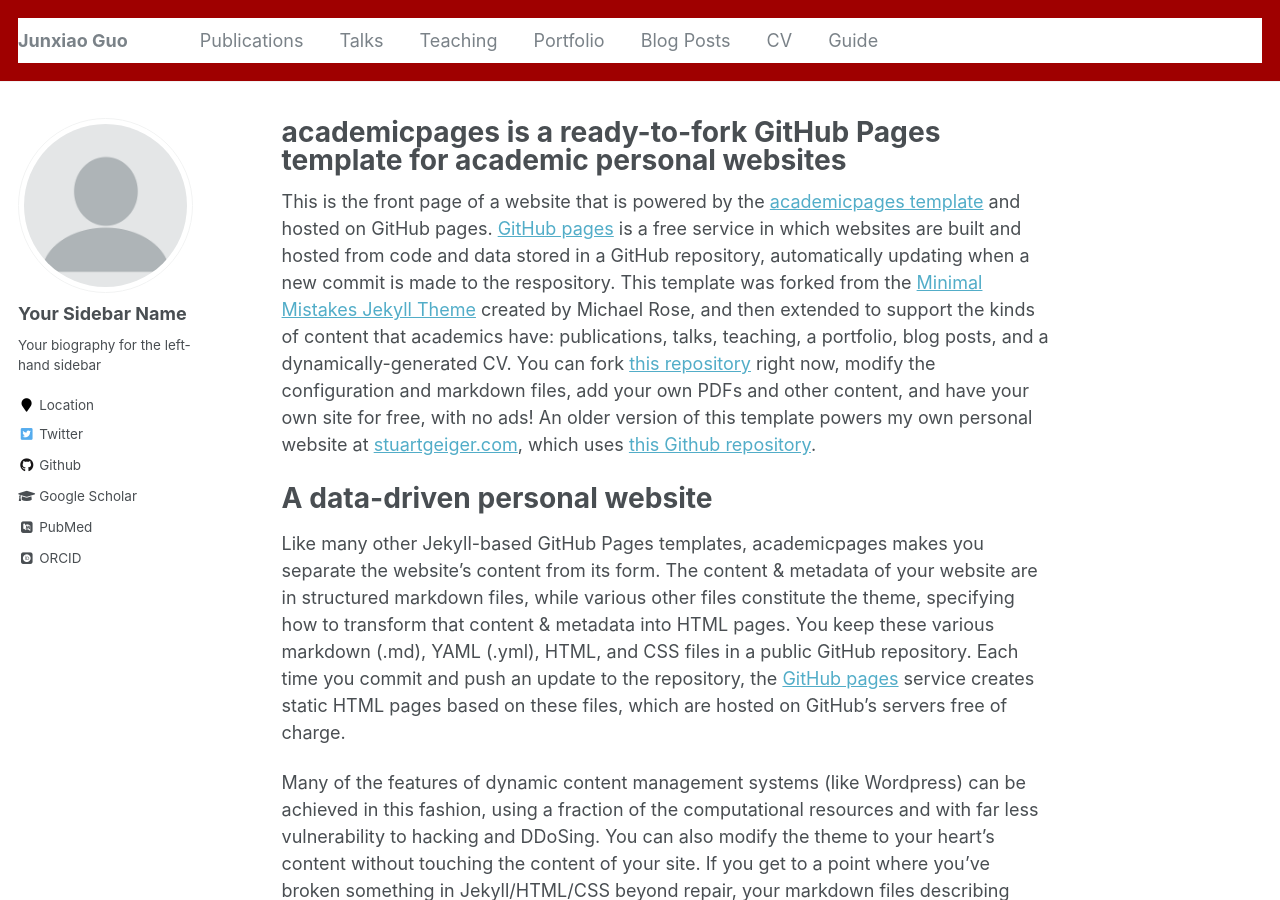
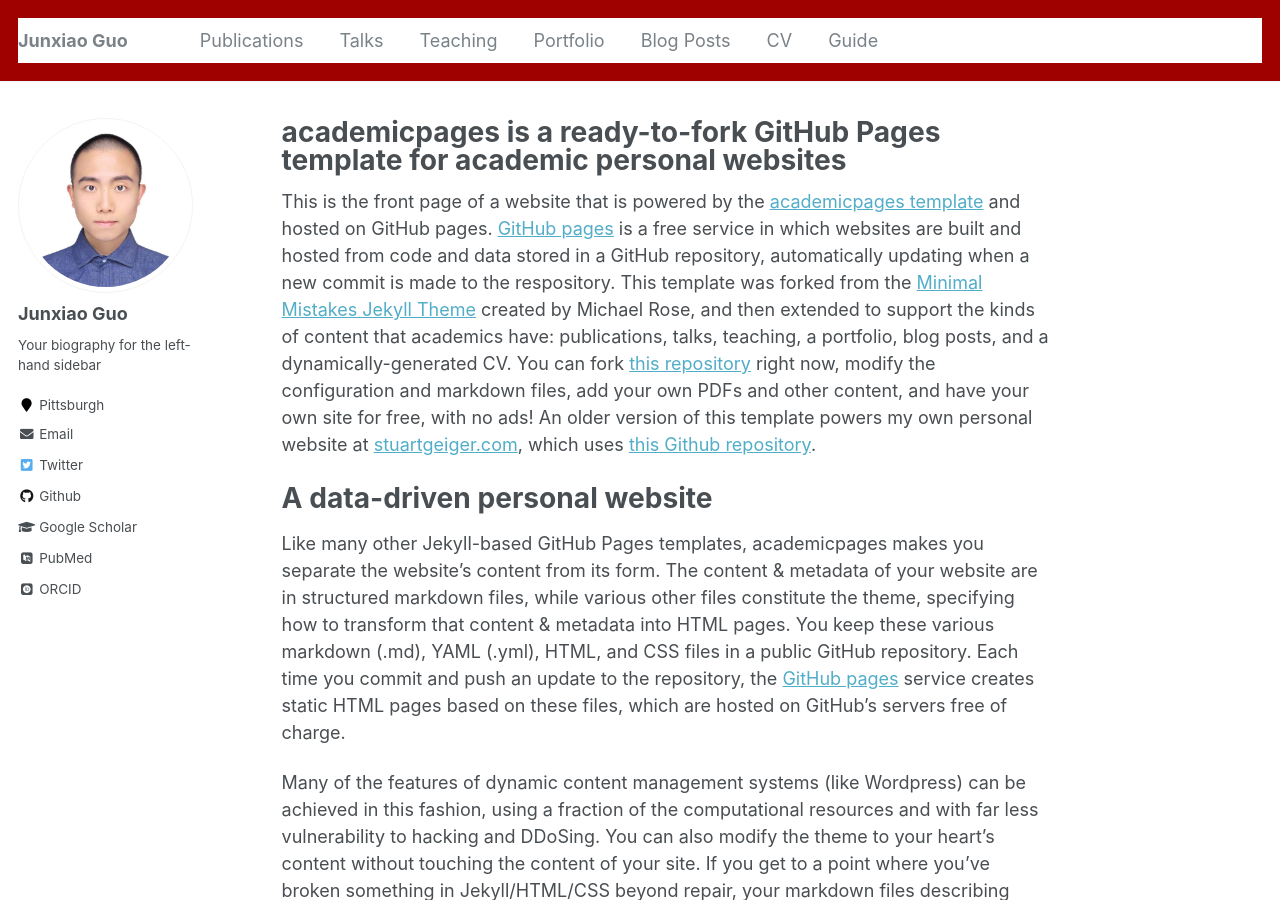
Before and after one commit to ghostian/ghostian.github.io, a Jekyll site: the page built from _pages/about.md, in a window 1280 px wide and 900 px high. Built offline with Jekyll 4.4.1, drawn with Linux system fonts in a browser that asks for light colours; some web fonts are replaced.

Commit message:
July-25: Blog

```diff
--- a/_config.yml
+++ b/_config.yml
@@ -80,14 +80,14 @@
 
 # Site Author
 author:
-  name             : "Your Sidebar Name"
-  avatar           : "profile.png"
+  name             : "Junxiao Guo"
+  avatar           : "jx_profile.jpeg"
   bio              : "Your biography for the left-hand sidebar"
-  location         : "Location"
+  location         : "Pittsburgh"
   employer         :
   pubmed           : "https://www.ncbi.nlm.nih.gov/pubmed/?term=john+snow"
   googlescholar    : "http://yourfullgooglescholarurl.com"
-  email            :
+  email            : "guojunxiao2010@outlook.com"
   researchgate     :  # example: "https://www.researchgate.net/profile/yourprofile"
   uri              :
   bitbucket        :
@@ -96,7 +96,7 @@
   flickr           :
   facebook         :
   foursquare       :
-  github           : "academicpages"
+  github           : "ghostian"
   google_plus      :
   keybase          :
   instagram        :
```
Also changed, not shown: images/jx_profile.jpeg (added).
